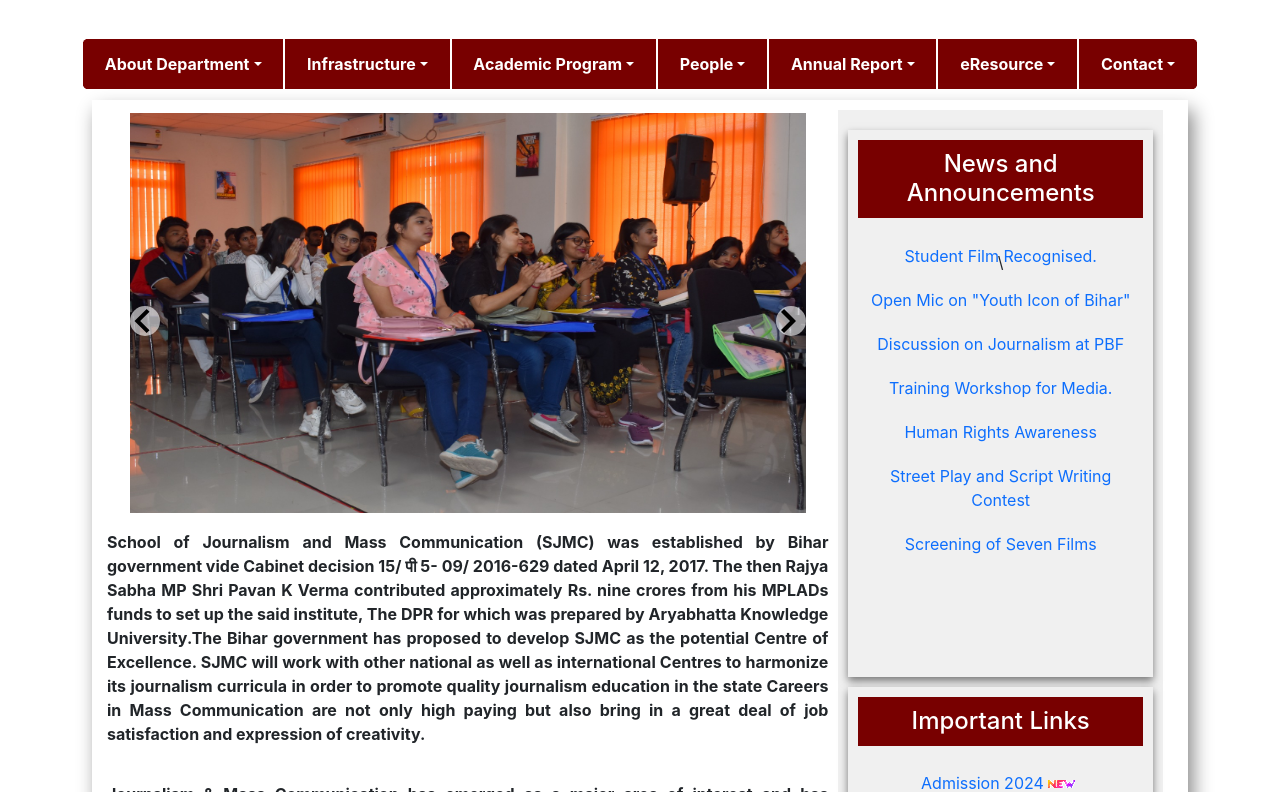
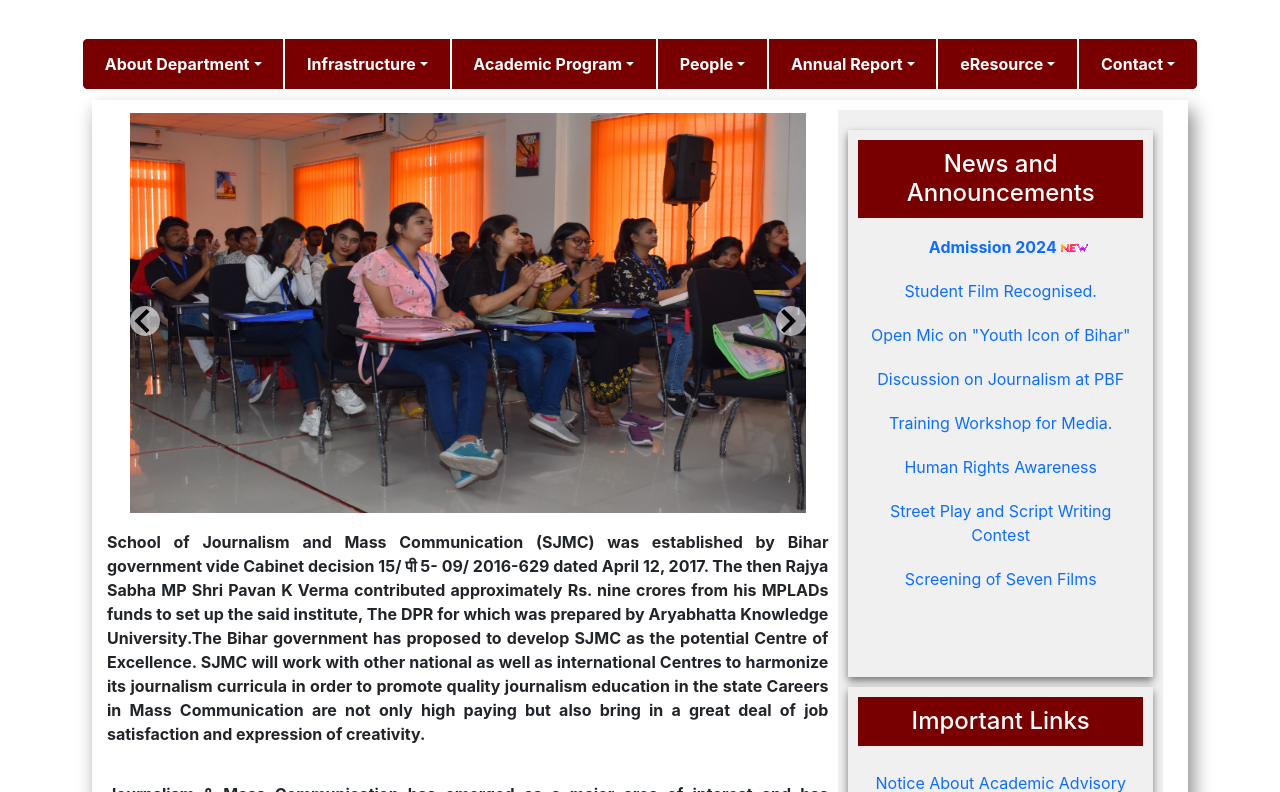
Before and after one commit to yatanbase/masscomnew, a React (Create React App) app: page / in a window 1280 px wide. Shown: the part 388-1180 px from the top of the page. Built offline with nearby package versions, Linux system fonts and the light colour scheme.

Commit message:
news admission adjusted

```diff
--- a/src/components/Main.jsx
+++ b/src/components/Main.jsx
@@ -293,8 +293,12 @@ const MainContent = () => {
     <div style={{ width: '100%', height: '550px',marginTop:"10px",   boxShadow: "0px 4px 8px rgba(0, 0, 0, 0.5)",padding:"10px 10px" , backgroundColor:"#F0F0F0",marginBottom:"10px" ,textAlign:'center'}}>
         <h4 className='heading-news'>News and Announcements</h4>
         <br />
-\
-<a href="/News6" className='text-decoration-none' style={{ display: 'block',marginTop:'-30px', marginBottom: '20px' }}>Student Film Recognised.</a>
+
+        <div style={{marginTop:'-40px'}}>
+
+        <a href="http://adms.akubihar.ac.in:81/" target='_blank' className='text-decoration-none' style={{ display: 'block', marginBottom: '20px', marginTop:'25px' ,fontWeight:'bold',position:'relative',left:'10px'}}>    Admission 2024 <img src={Gif} alt="newicon" height="8" width="27" style={{ marginRight: '5px', position:'relative'}} /></a>
+
+<a href="/News6" className='text-decoration-none' style={{ display: 'block', marginBottom: '20px' }}>Student Film Recognised.</a>
 
         <a href="/News4" className='text-decoration-none' style={{ display: 'block', marginBottom: '20px' }}>Open Mic on "Youth Icon of Bihar" </a>
 
@@ -308,7 +312,7 @@ const MainContent = () => {
 
         <a href="/News5" className='text-decoration-none' style={{ display: 'block', marginBottom: '20px' }}>Screening of Seven Films </a>
 
-
+        </div>
 
     </div>
 
@@ -317,7 +321,7 @@ const MainContent = () => {
             <div style={{ width: '100%', height: '750px',boxShadow:'0 4px 8px rgb(0,0,0,0.5)', padding:"10px 10px"  , backgroundColor:"#F0F0F0" }}>
                 <h4 className='heading-news'>Important Links</h4>
 
-                <a href="http://adms.akubihar.ac.in:81/" target='_blank' className='text-decoration-none' style={{ display: 'block', marginBottom: '20px', marginTop:'25px' }}>Admission 2024 <img src={Gif} alt="newicon" height="8" width="27" style={{ marginRight: '5px', position:'relative'}} /></a>
+
                 <a href={Announcement1} target='_blank' className='text-decoration-none' style={{ display: 'block', marginBottom: '20px', marginTop:'25px' }}>Notice About Academic Advisory Committee </a>
 
         <a href={Announcement2} target='_blank' className='text-decoration-none' style={{ display: 'block', marginBottom: '20px' }}>Board Of Studies  </a>
```
